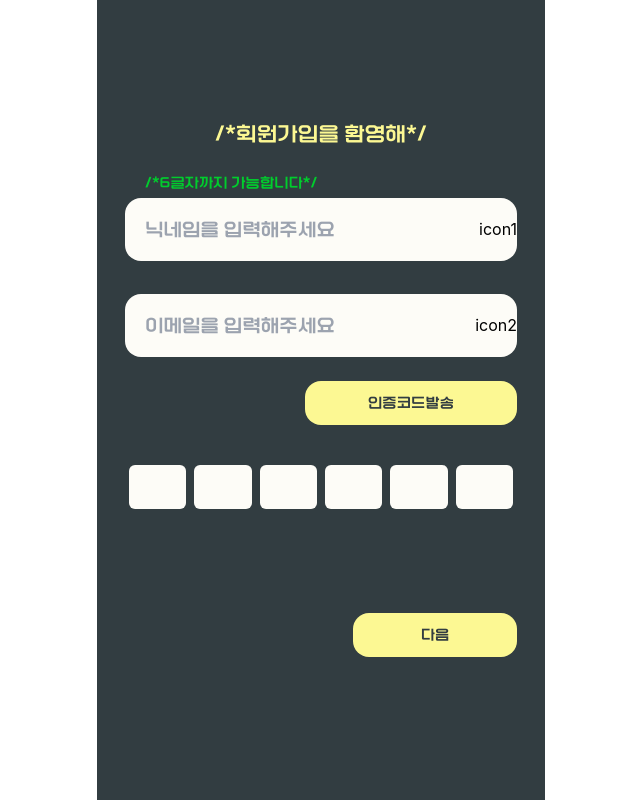
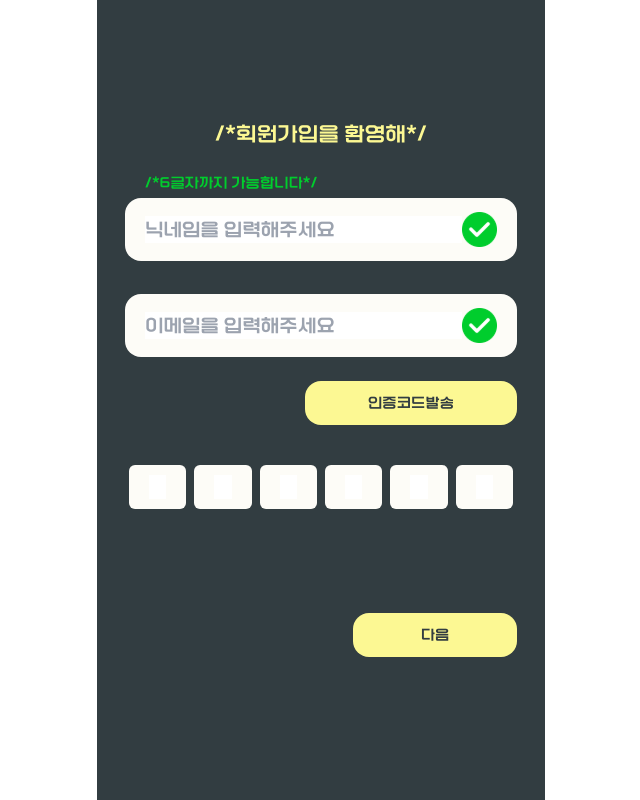
Before and after one commit to mato268/new_SNS, a React (Create React App) app in the folder newsns/: page /signUP in a window 1280 px wide. Shown: the whole page, without its empty margins (319-959 px from the left). Built offline with nearby package versions, Linux system fonts and the light colour scheme.

Commit message:
feat : svg 불러오기

```diff
--- a/newsns/src/SignUpPage.tsx
+++ b/newsns/src/SignUpPage.tsx
@@ -6,6 +6,7 @@ import { useState } from "react";
 import { ChangeEvent } from "react";
 import { Link } from "react-router-dom";
 import { MouseEvent } from "react";
+import { ReactComponent as ConfirmIcon } from "./icons/confirm.svg";
 
 export default function SignUpPage() {
   const [nickname, setNickname] = useState("");
@@ -68,14 +69,14 @@ export default function SignUpPage() {
           type="text"
           sizes="large"
           colors="white"
-          rightNode="icon1"
+          rightNode={<ConfirmIcon/>}
           placeholder="닉네임을 입력해주세요"
           value={nickname}
           onChange={onNicknameChange}
           variant="lgoutline"
           maxLength={6}
         />
-        <div className="px-5 -mt-4 min-h-sm flex justify-start">
+        <div className="px-5 mt-2 min-h-sm flex justify-start">
           <Typo tag="p" fonts="korea" sizes="small" fontColor="red">
             {emailErrorMessage}
           </Typo>
@@ -84,36 +85,72 @@ export default function SignUpPage() {
           type="text"
           sizes="large"
           colors="white"
-          rightNode="icon2"
+          rightNode={<ConfirmIcon/>}
           placeholder="이메일을 입력해주세요"
           value={email}
           onChange={onEmailChange}
           variant="lgoutline"
         />
       </div>
-      <div className="pl-52 pr-7 -mt-6 flex">
+      <div className="pl-52 pr-7 flex">
         <Button sizes="Confirmed" colors="yellow" onClick={() => onClick}>
           인증코드발송
         </Button>
       </div>
       <div className="px-7 mt-4 flex justify-between">
         <div className="px-1">
-          <Input type="text" sizes="small" colors="white" variant="smOutlind" maxLength={1}/>
+          <Input
+            type="text"
+            sizes="small"
+            colors="white"
+            variant="smOutlind"
+            maxLength={1}
+          />
         </div>
         <div className="px-1">
-          <Input type="text" sizes="small" colors="white" variant="smOutlind" maxLength={1}/>
+          <Input
+            type="text"
+            sizes="small"
+            colors="white"
+            variant="smOutlind"
+            maxLength={1}
+          />
         </div>
         <div className="px-1">
-          <Input type="text" sizes="small" colors="white" variant="smOutlind" maxLength={1}/>
+          <Input
+            type="text"
+            sizes="small"
+            colors="white"
+            variant="smOutlind"
+            maxLength={1}
+          />
         </div>
         <div className="px-1">
-          <Input type="text" sizes="small" colors="white" variant="smOutlind" maxLength={1}/>
+          <Input
+            type="text"
+            sizes="small"
+            colors="white"
+            variant="smOutlind"
+            maxLength={1}
+          />
         </div>
         <div className="px-1">
-          <Input type="text" sizes="small" colors="white" variant="smOutlind" maxLength={1}/>
+          <Input
+            type="text"
+            sizes="small"
+            colors="white"
+            variant="smOutlind"
+            maxLength={1}
+          />
         </div>
         <div className="px-1">
-          <Input type="text" sizes="small" colors="white" variant="smOutlind" maxLength={1}/>
+          <Input
+            type="text"
+            sizes="small"
+            colors="white"
+            variant="smOutlind"
+            maxLength={1}
+          />
         </div>
       </div>
       <div className="pl-64 pr-7 flex mt-20">
--- a/newsns/src/components/Input.tsx
+++ b/newsns/src/components/Input.tsx
@@ -3,11 +3,11 @@ import { InputHTMLAttributes, ReactNode } from "react";
 
 interface InputProps
   extends InputHTMLAttributes<HTMLInputElement>,
-    VariantProps<typeof inputForm> {
+    VariantProps<typeof inputContainer> {
   rightNode?: ReactNode;
 }
 
-const inputForm = cva("", {
+const inputContainer = cva("px-5 flex items-center justify-between w-full ", {
   variants: {
     sizes: {
       large: "text-large font-korea w-full h-lg",
@@ -19,7 +19,7 @@ const inputForm = cva("", {
     },
     variant: {
       default: "",
-      smOutlind:"rounded-md",
+      smOutlind: "rounded-md",
       lgoutline: "rounded-2xl",
     },
   },
@@ -32,13 +32,11 @@ export const Input = ({
   variant,
   ...rest
 }: InputProps) => {
-  const inputClass = inputForm({ sizes, colors, variant });
+  const inputClass = inputContainer({ sizes, colors, variant });
   return (
-    <div>
-      <input className={inputClass} {...rest} />
-      <div className="relative float-right -translate-y-11">
-      {rightNode}
-      </div>
+    <div className={inputClass}>
+      <input className="w-full outline-none" {...rest} />
+      <div>{rightNode}</div>
     </div>
   );
 };
--- a/newsns/tsconfig.json
+++ b/newsns/tsconfig.json
@@ -21,6 +21,6 @@
     "jsx": "react-jsx"
   },
   "include": [
-    "src"
+    "src", "costom.d.ts"
   ]
 }
```
Also changed, not shown: newsns/costom.d.ts (added, +8 -0 lines).
